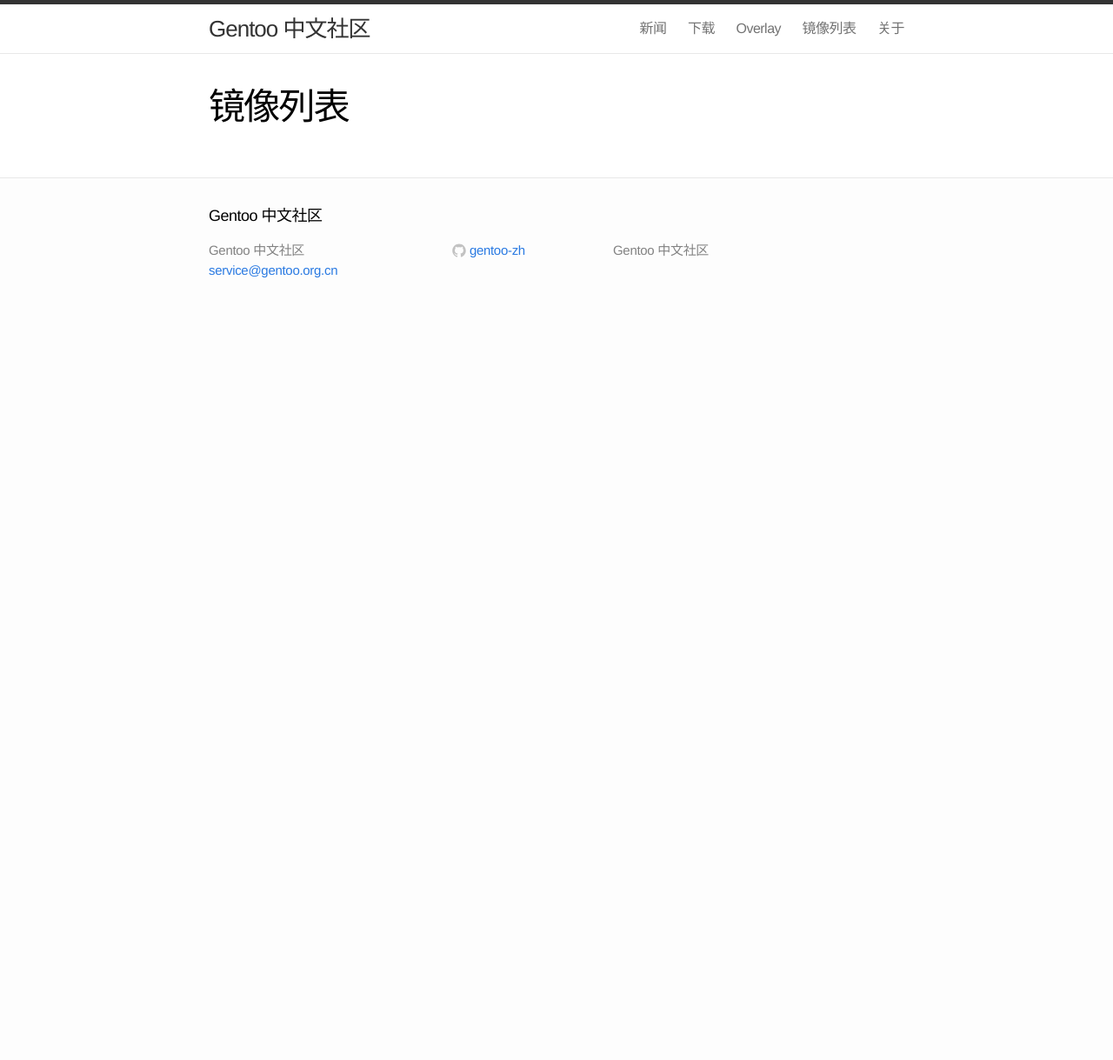
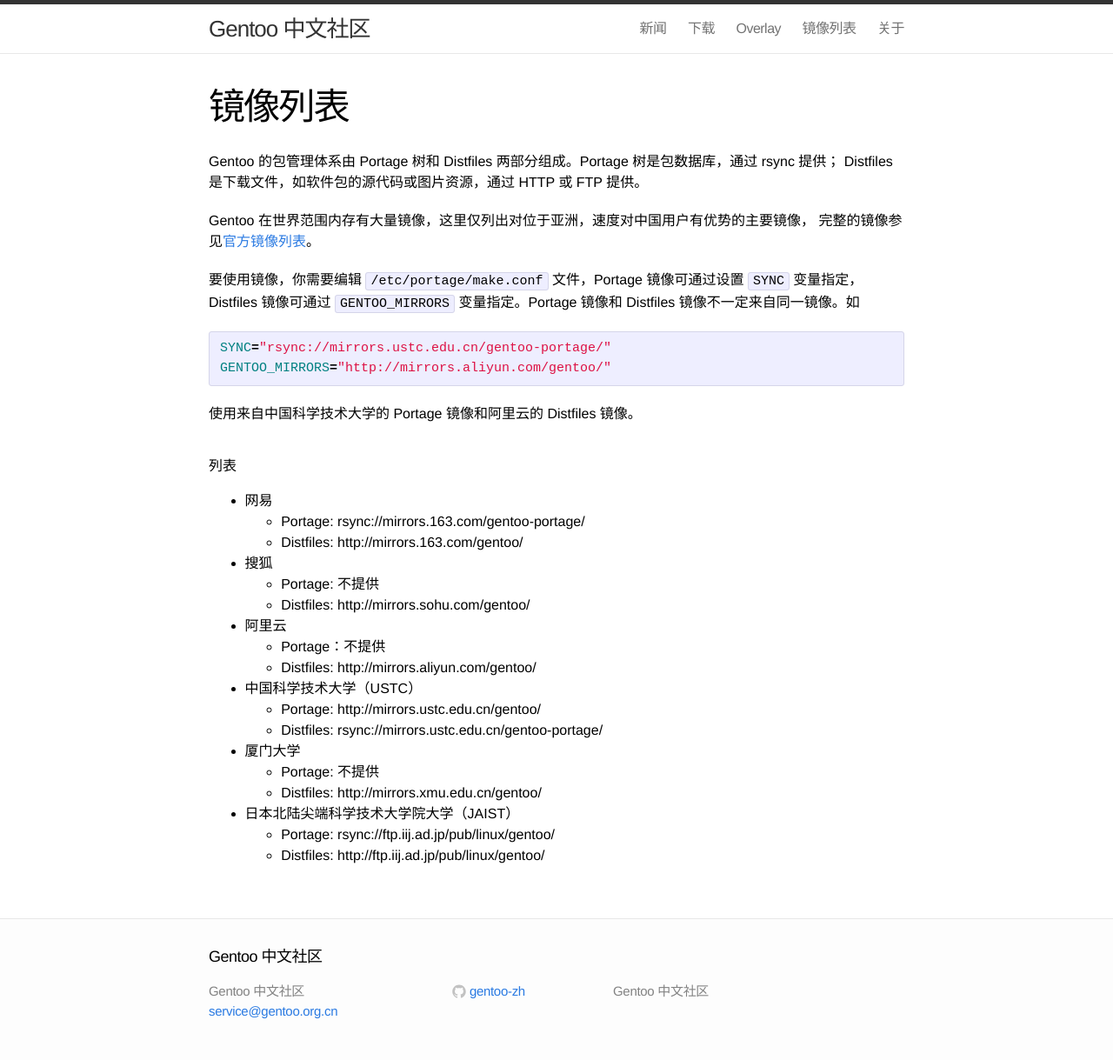
Before and after one commit to Gentoo-zh/gentoo-zh-jekyll, a Jekyll site: the page built from 04mirrorlist.md, in a window 1280 px wide. Shown: the whole page at 87% size. Built offline with Jekyll 4.4.1, drawn with Linux system fonts in a browser that asks for light colours; before the commit the page ends 900 px from its top, so only the background shows below that.

Commit message:
Add introduction for mirrorlist.

```diff
--- a/04mirrorlist.md
+++ b/04mirrorlist.md
@@ -3,3 +3,40 @@
 title: 镜像列表
 permalink: /mirrorlist/
 ---
+
+Gentoo 的包管理体系由 Portage 树和 Distfiles 两部分组成。Portage 树是包数据库，通过 rsync 提供；
+Distfiles 是下载文件，如软件包的源代码或图片资源，通过 HTTP 或 FTP 提供。
+
+Gentoo 在世界范围内存有大量镜像，这里仅列出对位于亚洲，速度对中国用户有优势的主要镜像，
+完整的镜像参见[官方镜像列表](http://www.gentoo.org/main/en/mirrors2.xml)。
+
+要使用镜像，你需要编辑 `/etc/portage/make.conf` 文件，Portage 镜像可通过设置 `SYNC` 变量指定，
+Distfiles 镜像可通过 `GENTOO_MIRRORS` 变量指定。Portage 镜像和 Distfiles 镜像不一定来自同一镜像。如
+
+{% highlight bash %}
+SYNC="rsync://mirrors.ustc.edu.cn/gentoo-portage/"
+GENTOO_MIRRORS="http://mirrors.aliyun.com/gentoo/"
+{% endhighlight %}
+
+使用来自中国科学技术大学的 Portage 镜像和阿里云的 Distfiles 镜像。
+
+# 列表
+
+* 网易
+  - Portage: rsync://mirrors.163.com/gentoo-portage/
+  - Distfiles: http://mirrors.163.com/gentoo/
+* 搜狐
+  - Portage: 不提供
+  - Distfiles: http://mirrors.sohu.com/gentoo/
+* 阿里云
+  - Portage：不提供
+  - Distfiles: http://mirrors.aliyun.com/gentoo/
+* 中国科学技术大学（USTC）
+  - Portage: http://mirrors.ustc.edu.cn/gentoo/
+  - Distfiles: rsync://mirrors.ustc.edu.cn/gentoo-portage/
+* 厦门大学
+  - Portage: 不提供
+  - Distfiles: http://mirrors.xmu.edu.cn/gentoo/
+* 日本北陆尖端科学技术大学院大学（JAIST）
+  - Portage: rsync://ftp.iij.ad.jp/pub/linux/gentoo/
+  - Distfiles: http://ftp.iij.ad.jp/pub/linux/gentoo/
```
